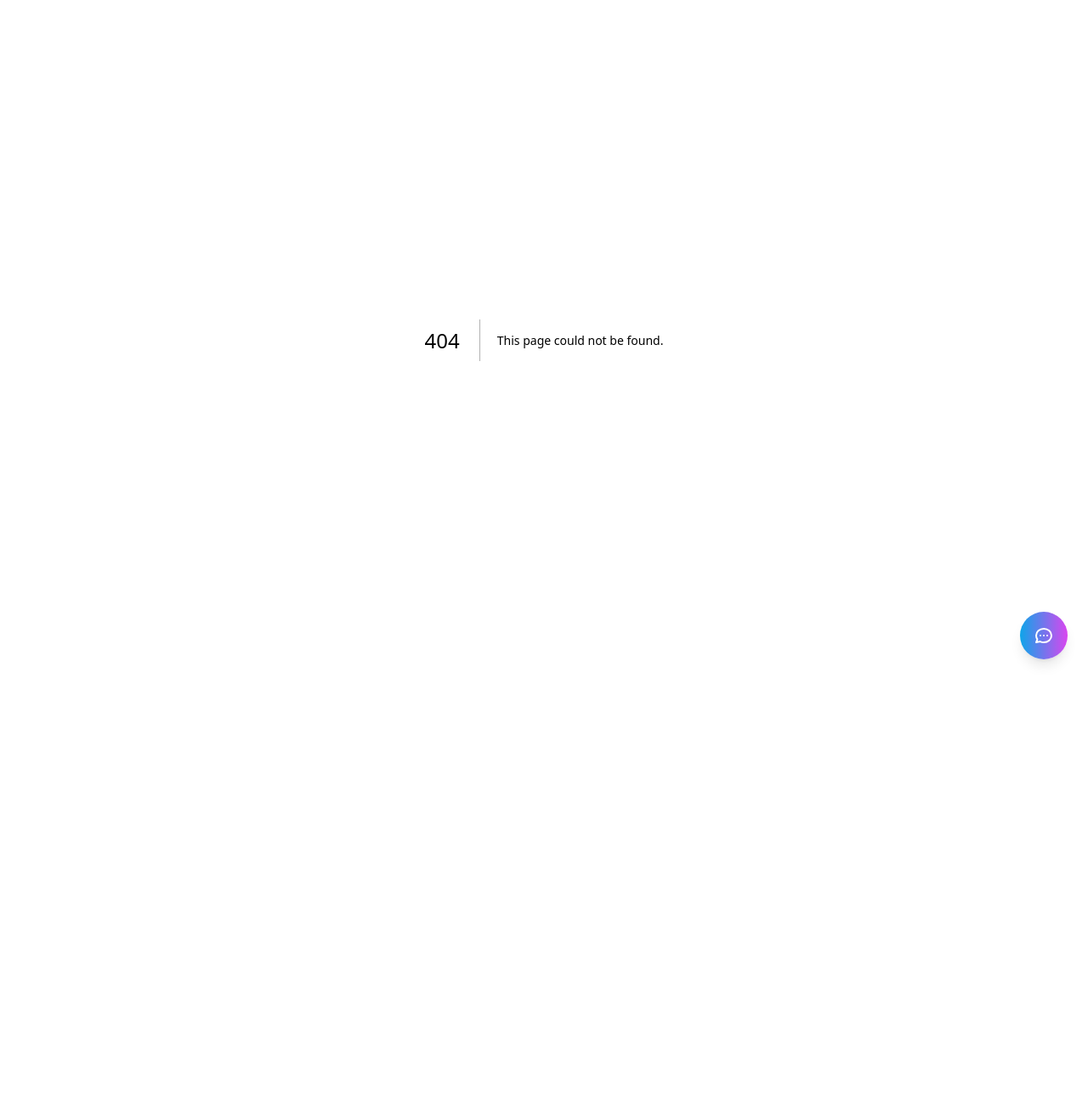
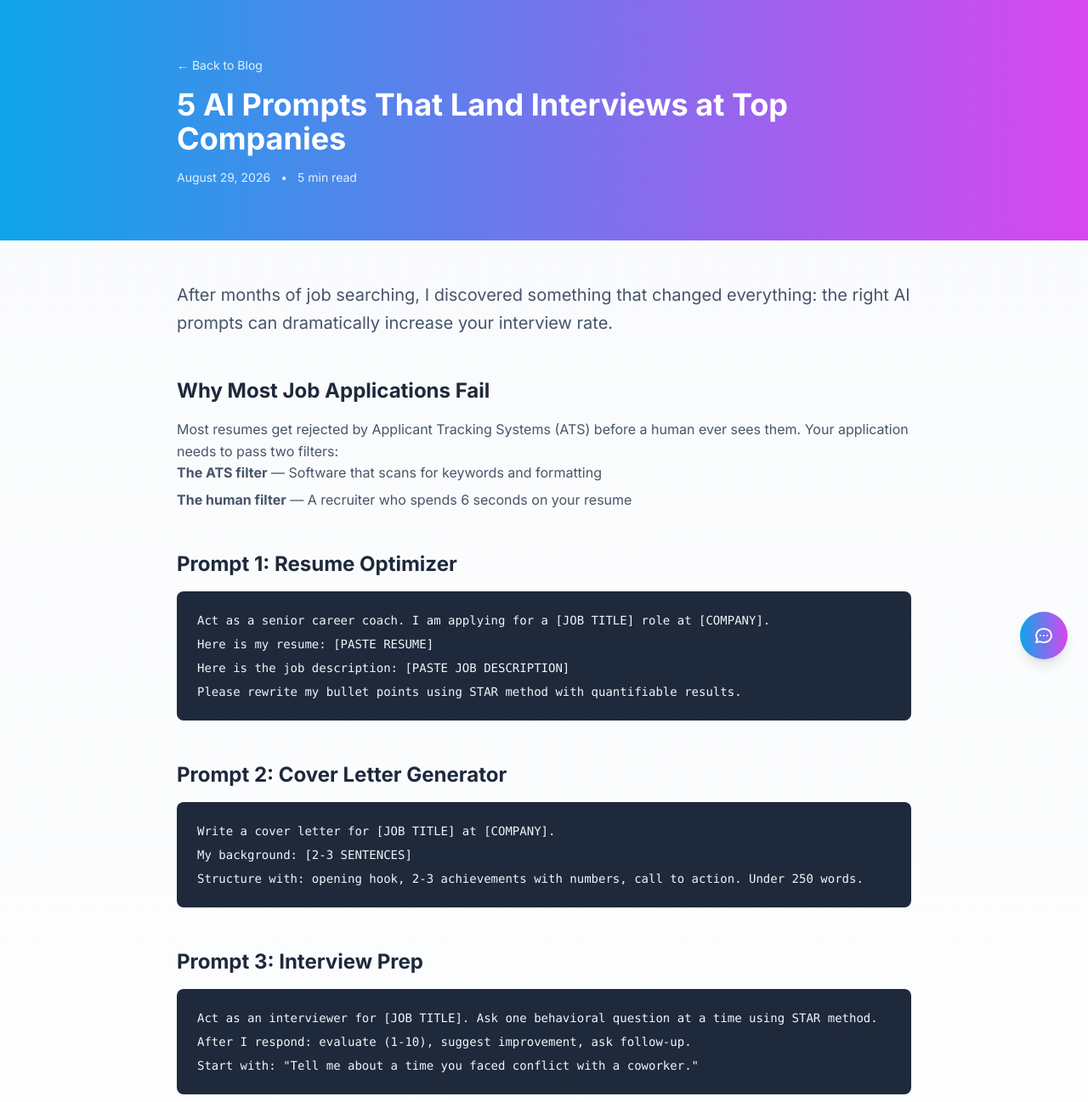
Before and after one commit to oracleforge8-maker/lattice, a Next.js app: page /blog/ai-prompts-for-job-search in a window 1280 px wide. Before the commit this address had no page. Shown: the top 1297 px of the page at 85% size. Before the commit the page ends 800 px from the top, so only its background shows below. Built offline with nearby package versions, Linux system fonts and the light colour scheme.

Commit message:
Add blog, Google Analytics, fix footer links

```diff
--- /dev/null
+++ b/src/app/blog/ai-prompts-for-job-search/page.tsx
@@ -0,0 +1,83 @@
+import Link from 'next/link';
+
+export const metadata = {
+  title: '5 AI Prompts That Land Interviews | Lattice Blog',
+  description: 'Discover the exact AI prompts that helped professionals land interviews at top companies.',
+};
+
+export default function BlogPost() {
+  return (
+    <main className="min-h-screen bg-gradient-to-b from-slate-50 to-white">
+      <div className="bg-gradient-to-r from-primary-500 to-accent-500 py-16">
+        <div className="max-w-4xl mx-auto px-4">
+          <Link href="/blog" className="text-primary-100 hover:text-white text-sm mb-4 inline-block">← Back to Blog</Link>
+          <h1 className="text-3xl md:text-4xl font-bold text-white mb-4">5 AI Prompts That Land Interviews at Top Companies</h1>
+          <div className="flex items-center gap-3 text-primary-100 text-sm">
+            <span>August 29, 2026</span>
+            <span>•</span>
+            <span>5 min read</span>
+          </div>
+        </div>
+      </div>
+
+      <div className="max-w-4xl mx-auto px-4 py-12">
+        <article className="prose prose-slate prose-lg max-w-none">
+          <p className="text-xl text-slate-600 leading-relaxed">
+            After months of job searching, I discovered something that changed everything: the right AI prompts can dramatically increase your interview rate.
+          </p>
+
+          <h2 className="text-2xl font-bold text-slate-800 mt-12 mb-4">Why Most Job Applications Fail</h2>
+          <p className="text-slate-600 leading-relaxed">
+            Most resumes get rejected by Applicant Tracking Systems (ATS) before a human ever sees them. Your application needs to pass two filters:
+          </p>
+          <ul className="text-slate-600 space-y-2">
+            <li><strong>The ATS filter</strong> — Software that scans for keywords and formatting</li>
+            <li><strong>The human filter</strong> — A recruiter who spends 6 seconds on your resume</li>
+          </ul>
+
+          <h2 className="text-2xl font-bold text-slate-800 mt-12 mb-4">Prompt 1: Resume Optimizer</h2>
+          <div className="bg-slate-800 text-slate-100 rounded-lg p-6 font-mono text-sm">
+            <p>Act as a senior career coach. I am applying for a [JOB TITLE] role at [COMPANY].</p>
+            <p className="mt-2">Here is my resume: [PASTE RESUME]</p>
+            <p className="mt-2">Here is the job description: [PASTE JOB DESCRIPTION]</p>
+            <p className="mt-2">Please rewrite my bullet points using STAR method with quantifiable results.</p>
+          </div>
+
+          <h2 className="text-2xl font-bold text-slate-800 mt-12 mb-4">Prompt 2: Cover Letter Generator</h2>
+          <div className="bg-slate-800 text-slate-100 rounded-lg p-6 font-mono text-sm">
+            <p>Write a cover letter for [JOB TITLE] at [COMPANY].</p>
+            <p className="mt-2">My background: [2-3 SENTENCES]</p>
+            <p className="mt-2">Structure with: opening hook, 2-3 achievements with numbers, call to action. Under 250 words.</p>
+          </div>
+
+          <h2 className="text-2xl font-bold text-slate-800 mt-12 mb-4">Prompt 3: Interview Prep</h2>
+          <div className="bg-slate-800 text-slate-100 rounded-lg p-6 font-mono text-sm">
+            <p>Act as an interviewer for [JOB TITLE]. Ask one behavioral question at a time using STAR method.</p>
+            <p className="mt-2">After I respond: evaluate (1-10), suggest improvement, ask follow-up.</p>
+            <p className="mt-2">Start with: "Tell me about a time you faced conflict with a coworker."</p>
+          </div>
+
+          <h2 className="text-2xl font-bold text-slate-800 mt-12 mb-4">Prompt 4: Salary Negotiation</h2>
+          <div className="bg-slate-800 text-slate-100 rounded-lg p-6 font-mono text-sm">
+            <p>I received an offer for [JOB TITLE] at [AMOUNT]. Help me negotiate higher.</p>
+            <p className="mt-2">Create: market research points, counter-offer email, scripts for objections.</p>
+          </div>
+
+          <h2 className="text-2xl font-bold text-slate-800 mt-12 mb-4">Prompt 5: LinkedIn Optimization</h2>
+          <div className="bg-slate-800 text-slate-100 rounded-lg p-6 font-mono text-sm">
+            <p>Optimize my LinkedIn for [TARGET ROLE].</p>
+            <p className="mt-2">Provide: 5 headline options, optimized summary, 5 content ideas.</p>
+          </div>
+
+          <div className="bg-gradient-to-r from-primary-50 to-accent-50 rounded-lg p-8 text-center mt-12">
+            <h2 className="text-2xl font-bold text-slate-800 mb-3">Get All 50+ AI Prompts</h2>
+            <p className="text-slate-600 mb-6">Plus 10 resume templates, cover letter kit, interview prep, and salary scripts.</p>
+            <a href="/" className="inline-block px-8 py-3 bg-gradient-to-r from-primary-500 to-accent-500 text-white font-semibold rounded-lg shadow hover:shadow-lg transition-all">
+              Get Instant Access — $27
+            </a>
+          </div>
+        </article>
+      </div>
+    </main>
+  );
+}
--- /dev/null
+++ b/src/app/blog/page.tsx
@@ -0,0 +1,73 @@
+import Link from 'next/link';
+
+export const metadata = {
+  title: 'Blog | Lattice AI Career Acceleration',
+  description: 'Career tips, resume advice, and AI prompts to help you land your dream job.',
+};
+
+const posts = [
+  {
+    slug: 'ai-prompts-for-job-search',
+    title: '5 AI Prompts That Land Interviews at Top Companies',
+    excerpt: 'Discover the exact AI prompts that helped professionals land interviews at FAANG companies. Copy, paste, customize, and start getting callbacks.',
+    date: 'August 29, 2026',
+    category: 'AI Prompts'
+  },
+  {
+    slug: 'resume-template-2026',
+    title: 'The Resume Template That Gets Past ATS Systems in 2026',
+    excerpt: 'Most resumes get rejected by software before a human sees them. Here is the exact format that passes ATS and impresses recruiters.',
+    date: 'August 29, 2026',
+    category: 'Resumes'
+  },
+  {
+    slug: 'salary-negotiation-script',
+    title: 'Salary Negotiation Script: How to Ask for More Money',
+    excerpt: 'Most people leave money on the table. Here is exactly what to say to negotiate a higher offer — word for word scripts included.',
+    date: 'August 29, 2026',
+    category: 'Negotiation'
+  }
+];
+
+export default function BlogPage() {
+  return (
+    <main className="min-h-screen bg-gradient-to-b from-slate-50 to-white">
+      <div className="bg-gradient-to-r from-primary-500 to-accent-500 py-16">
+        <div className="max-w-4xl mx-auto px-4 text-center">
+          <h1 className="text-4xl font-bold text-white mb-4">Lattice Blog</h1>
+          <p className="text-primary-100 text-lg">Career tips to help you land your dream job</p>
+        </div>
+      </div>
+
+      <div className="max-w-4xl mx-auto px-4 py-12">
+        <div className="space-y-8">
+          {posts.map((post) => (
+            <article key={post.slug} className="bg-white rounded-lg shadow-sm border border-slate-200 p-6 hover:shadow-md transition-shadow">
+              <div className="flex items-center gap-3 mb-3">
+                <span className="text-xs font-medium bg-primary-100 text-primary-700 px-2 py-1 rounded">{post.category}</span>
+                <span className="text-xs text-slate-500">{post.date}</span>
+              </div>
+              <h2 className="text-xl font-bold text-slate-800 mb-2">
+                <Link href={`/blog/${post.slug}`} className="hover:text-primary-600 transition-colors">
+                  {post.title}
+                </Link>
+              </h2>
+              <p className="text-slate-600 mb-4">{post.excerpt}</p>
+              <Link href={`/blog/${post.slug}`} className="text-primary-500 hover:text-primary-600 font-medium text-sm">
+                Read More →
+              </Link>
+            </article>
+          ))}
+        </div>
+
+        <div className="mt-12 bg-gradient-to-r from-primary-50 to-accent-50 rounded-lg p-8 text-center">
+          <h2 className="text-2xl font-bold text-slate-800 mb-3">Get All 50+ AI Prompts</h2>
+          <p className="text-slate-600 mb-6">Plus resume templates, cover letter kits, interview prep, and salary scripts.</p>
+          <a href="/" className="inline-block px-8 py-3 bg-gradient-to-r from-primary-500 to-accent-500 text-white font-semibold rounded-lg shadow hover:shadow-lg transition-all">
+            Get Instant Access — $27
+          </a>
+        </div>
+      </div>
+    </main>
+  );
+}
--- a/src/app/layout.tsx
+++ b/src/app/layout.tsx
@@ -1,5 +1,6 @@
 import type { Metadata } from 'next';
 import { Inter } from 'next/font/google';
+import Script from 'next/script';
 import './globals.css';
 import ChatWidget from '@/components/ChatWidget';
 
@@ -24,6 +25,20 @@ export default function RootLayout({
 }>) {
   return (
     <html lang="en">
+      <head>
+        <Script
+          src="https://www.googletagmanager.com/gtag/js?id=G-XXXXXXXXXX"
+          strategy="afterInteractive"
+        />
+        <Script id="google-analytics" strategy="afterInteractive">
+          {`
+            window.dataLayer = window.dataLayer || [];
+            function gtag(){dataLayer.push(arguments);}
+            gtag('js', new Date());
+            gtag('config', 'G-XXXXXXXXXX');
+          `}
+        </Script>
+      </head>
       <body className={inter.className}>
         {children}
         <ChatWidget />
--- a/src/components/Footer.tsx
+++ b/src/components/Footer.tsx
@@ -20,6 +20,7 @@ export default function Footer() {
             <ul className="space-y-2">
               <li><a href="/#features" className="hover:text-white transition-colors">Features</a></li>
               <li><a href="/#pricing" className="hover:text-white transition-colors">Pricing</a></li>
+              <li><a href="/blog" className="hover:text-white transition-colors">Blog</a></li>
               <li><a href="/support" className="hover:text-white transition-colors">Support</a></li>
             </ul>
           </div>
```
